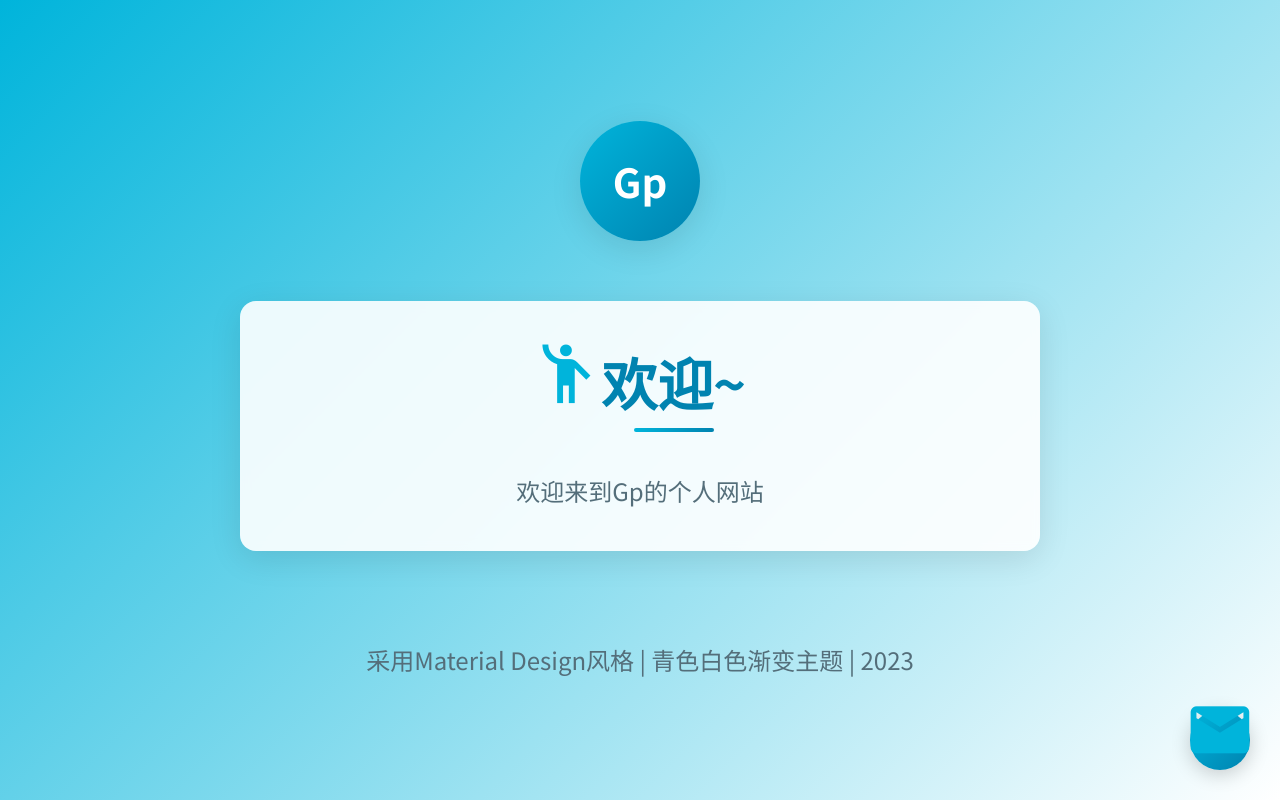
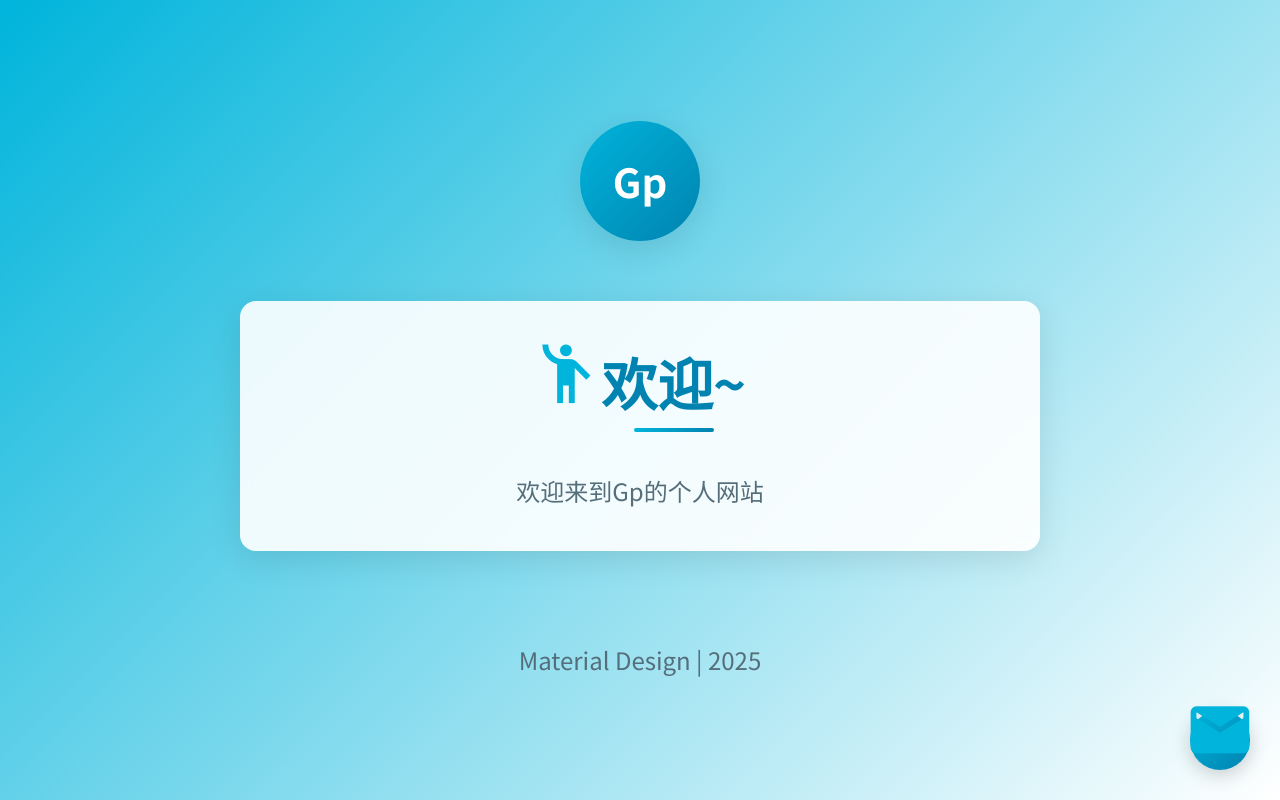
Before and after one commit to gp-320/gp-320.github.io, a plain HTML site: page index.html in a window 1280 px wide. Drawn offline with Linux system fonts and the light colour scheme.

Commit message:
Update index.html

```diff
--- a/index.html
+++ b/index.html
@@ -202,7 +202,7 @@
         </div>
 
         <div class="footer">
-            <p>采用Material Design风格 | 青色白色渐变主题 | 2023</p>
+            <p>Material Design | 2025</p>
         </div>
 
         <div class="fab">
```
